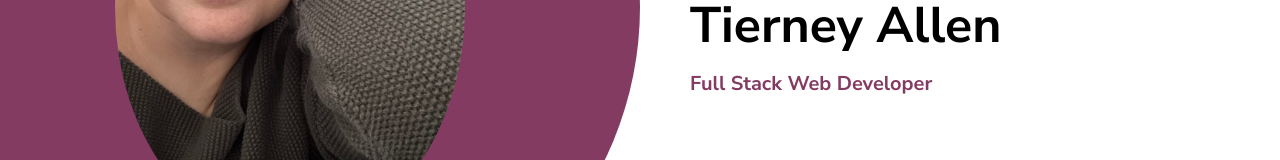
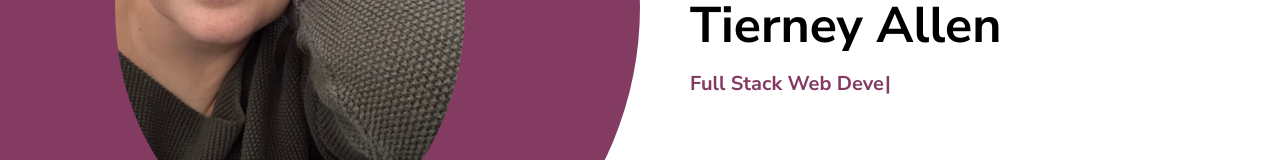
Before and after one commit to tierney03/TierneyAllen-Portfolio-Current, a React (Create React App) app in the folder my-portfolio/: page / in a window 1280 px wide. Shown: the part 413-573 px from the top of the page. Built offline with nearby package versions, Linux system fonts and the light colour scheme.

Commit message:
Typewriter Effect

```diff
--- a/my-portfolio/src/App.js
+++ b/my-portfolio/src/App.js
@@ -5,6 +5,7 @@ import References from "./components/references/References";
 import "./App.scss";
 import { useState } from "react";
 import Menu from "./components/menu/Menu";
+import React from "react";
 
 function App() {
   const [menuOpen, setMenuOpen] = useState(false);
--- a/my-portfolio/src/components/intro/Intro.jsx
+++ b/my-portfolio/src/components/intro/Intro.jsx
@@ -1,19 +1,10 @@
 import React from "react";
 import "./intro.scss";
-// import { init } from "ityped";
 import KeyboardArrowDownIcon from "@mui/icons-material/KeyboardArrowDown";
-// import { useEffect, useRef } from "react";
 import Me from "../assets/Me.jpg";
+import Typewriter from "typewriter-effect";
 
 function Intro() {
-  // const textRef = useRef();
-  // useEffect(() => {
-  //   init(textRef.current, {
-  //     showCursor: true,
-  //     typeSpeed: 500,
-  //     strings: ["Full Stack Web Developer"],
-  //   });
-  // });
   return (
     <div className="intro" id="intro">
       <div className="left">
@@ -29,7 +20,18 @@ function Intro() {
           <h2>Hello, I am</h2>
           <h1>Tierney Allen</h1>
           <h3>
-            <span>Full Stack Web Developer</span>
+            <Typewriter
+              onInit={(typewriter) => {
+                typewriter
+
+                  .typeString("Full Stack Web Developer")
+
+                  .pauseFor(1000)
+                  .deleteAll()
+                  .typeString("Full Stack Web Developer")
+                  .start();
+              }}
+            />
           </h3>
         </div>
         <a href="#portfolio">
```
